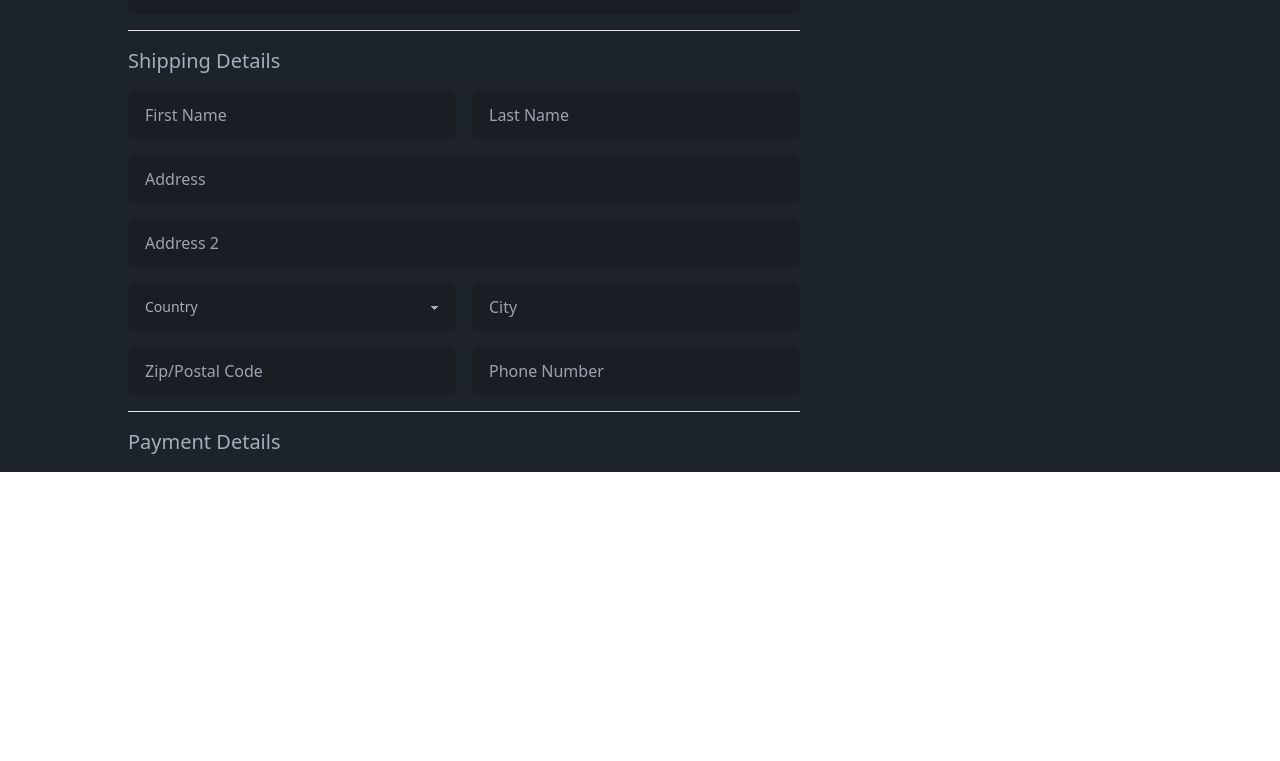
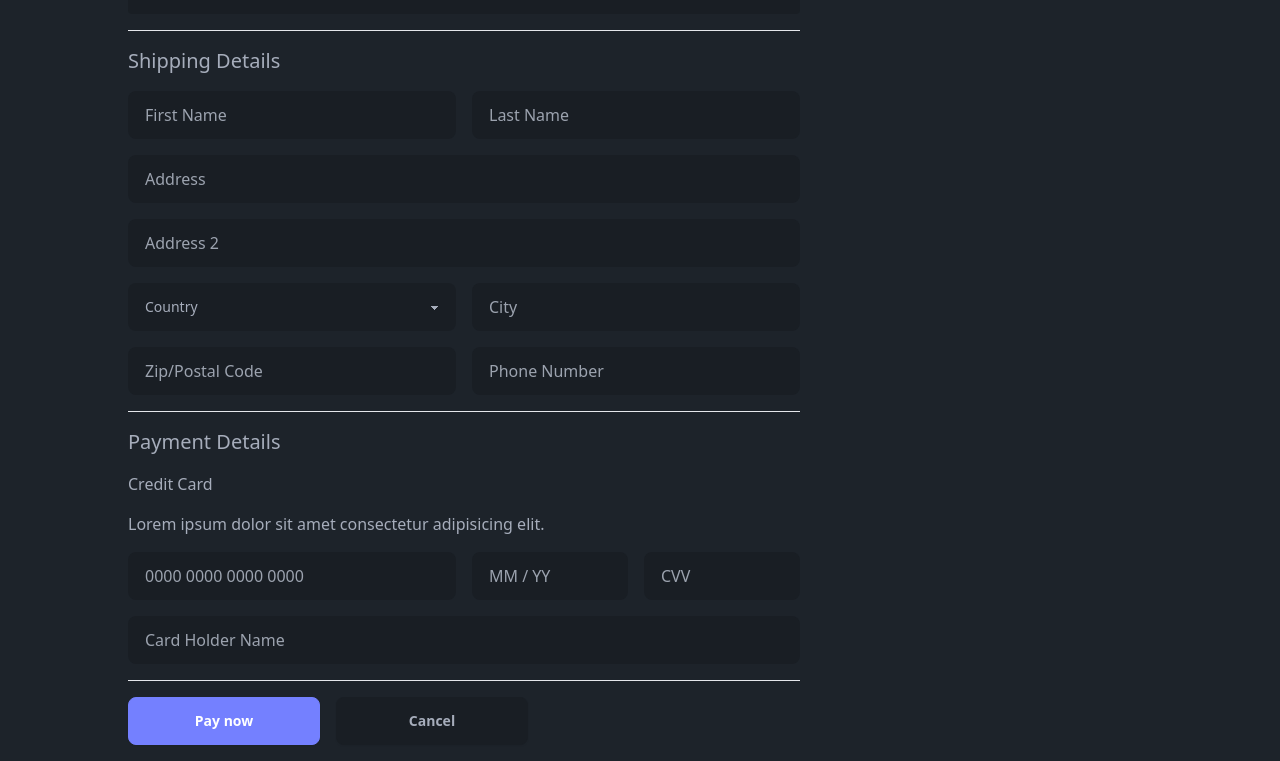
Before and after one commit to joshuaeduque/hopshop, a Next.js app in the folder frontend/: page /checkout in a window 1280 px wide. Shown: the part 716-1477 px from the top of the page. Before the commit the page ends 1188 px from the top, so only its background shows below. Built offline with nearby package versions, Linux system fonts and the light colour scheme.

Commit message:
Added payment details

```diff
--- a/frontend/src/pages/checkout.tsx
+++ b/frontend/src/pages/checkout.tsx
@@ -61,6 +61,23 @@ export default function Checkout() {
                         </div>
                         <hr />
                         <p className="font-medium text-xl">Payment Details</p>
+                        <div className="flex flex-col gap-4">
+                            <p className="font-medium">Credit Card</p>
+                            <p>Lorem ipsum dolor sit amet consectetur adipisicing elit.</p>
+                            <div className="grid grid-rows-2 lg:grid-rows-none lg:grid-cols-2 gap-4">
+                                <input className="input bg-base-200" placeholder="0000 0000 0000 0000" type="text" />
+                                <div className="grid grid-cols-2 gap-4">
+                                    <input className="input bg-base-200" placeholder="MM / YY" type="text" />
+                                    <input className="input bg-base-200" placeholder="CVV" type="text" />
+                                </div>
+                            </div>
+                            <input className="input bg-base-200" placeholder="Card Holder Name" type="text" />
+                        </div>
+                        <hr />
+                        <div className="flex flex-row gap-4">
+                            <button className="btn btn-primary text-white w-48">Pay now</button>
+                            <button className="btn w-48 ">Cancel</button>
+                        </div>
                     </div>
                     <div>
                         <p className="font-medium text-2xl">Order Summary</p>
```
